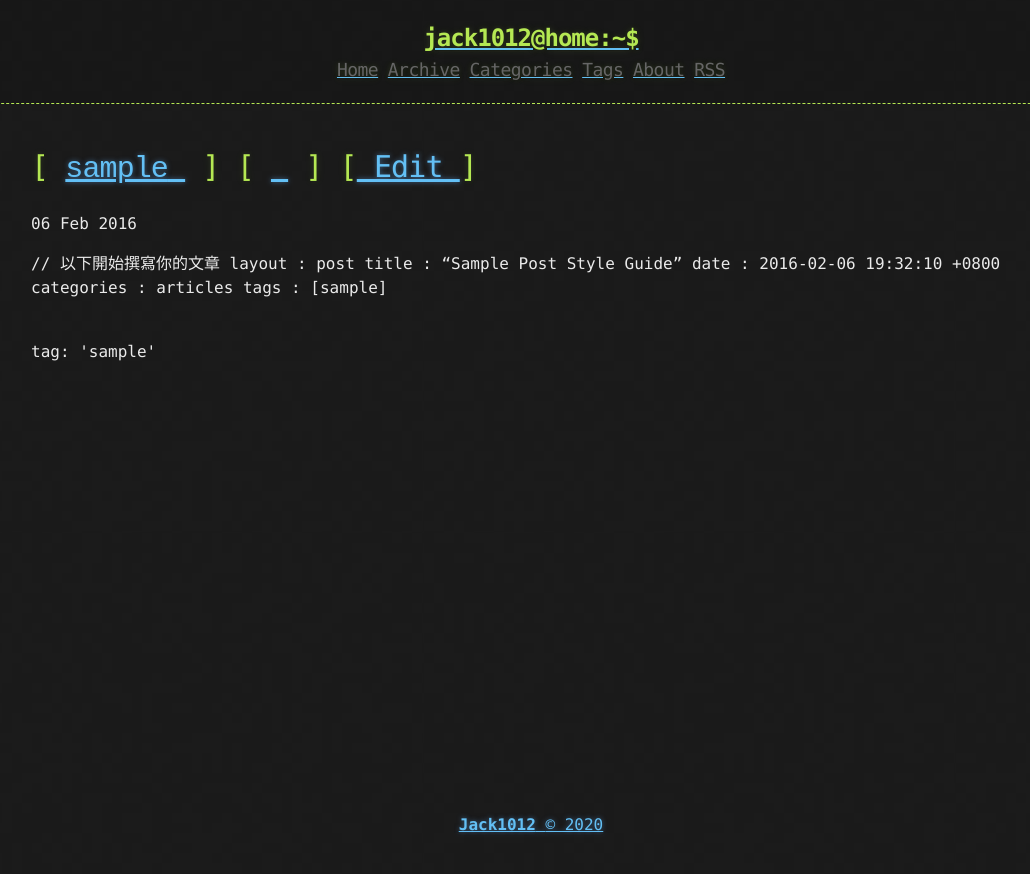
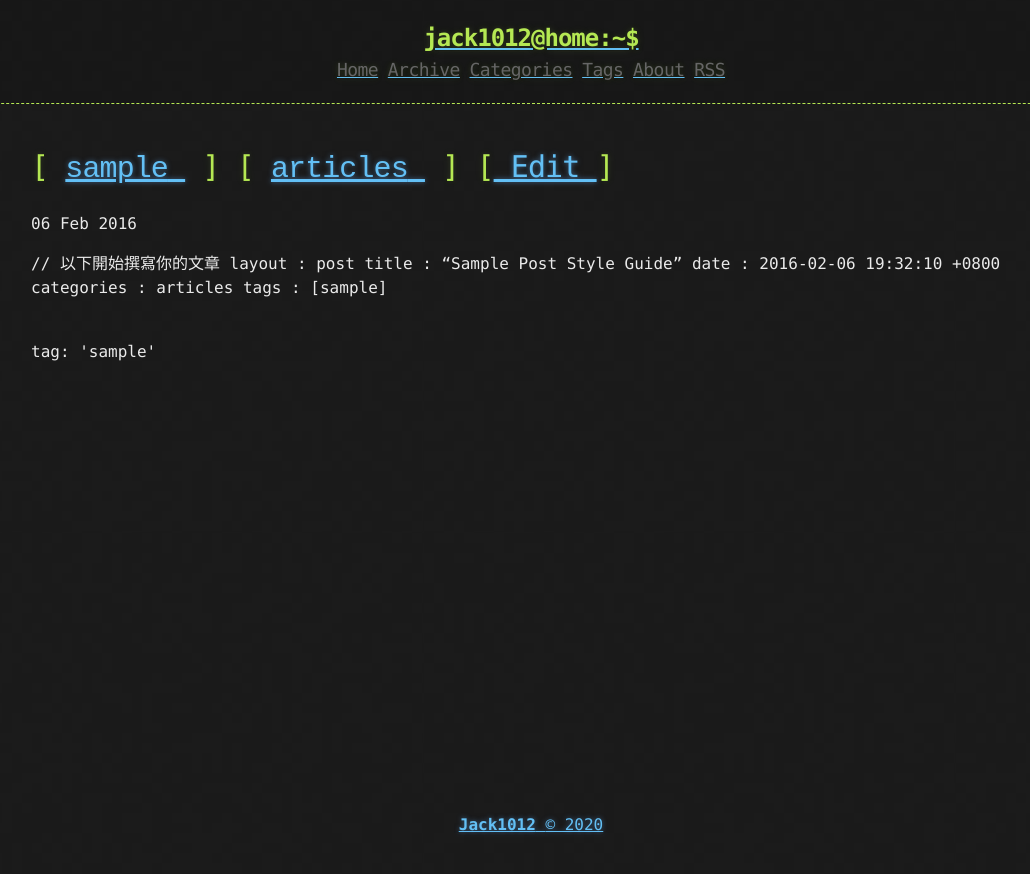
Before and after one commit to jack1012/jack1012.github.io, a Jekyll site: the page built from _posts/2020-03-23-template.md, in a window 1280 px wide. Shown: the top 874 px of the page, without its empty margins (109-1139 px from the left). Built offline with Jekyll 4.4.1, drawn with Linux system fonts in a browser that asks for light colours.

Commit message:
Update post.html

```diff
--- a/_layouts/post.html
+++ b/_layouts/post.html
@@ -13,7 +13,7 @@ layout: default
             ]</span>
 
     <span>[
-  {% for tag in page.categories %}
+  {% for category in page.categories %}
       {% capture category_name %}{{ category }}{% endcapture %}
           <a href="/category/{{ category_name }}"><code class="highligher-rouge"><nobr>{{ category_name }}</nobr></code>&nbsp;</a>
             {% endfor %}
```
